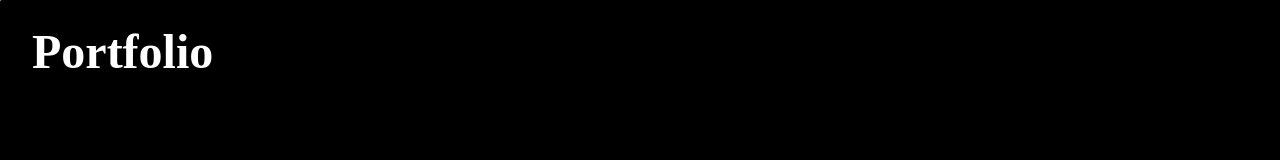
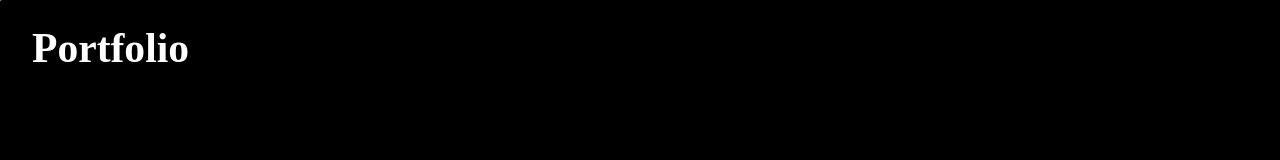
Before and after one commit to Hrithik450/portfolio, a React (Vite) app in the folder frontend/: page /about in a window 1280 px wide. Shown: the top 160 px of the page. Built offline with nearby package versions, Linux system fonts and the light colour scheme; a web font is replaced by a local one.

Commit message:
ninthcommit

```diff
--- a/frontend/src/components/Navbar/Navbar.jsx
+++ b/frontend/src/components/Navbar/Navbar.jsx
@@ -123,15 +123,11 @@ const Logo = styled(Standard)`
   gap: 0.5rem;
   flex-basis: 80%;
   color: white;
-  font-size: 3rem;
+  font-size: 2.6rem;
   animation: ${Animation} 1s ease-in-out;
 
   .bars {
     width: 30px;
-  }
-
-  @media (max-width: 768px) {
-    font-size: 3rem;
   }
 `;
 
--- a/frontend/src/components/Navbar/SideBar.jsx
+++ b/frontend/src/components/Navbar/SideBar.jsx
@@ -301,7 +301,7 @@ const MainContainer = styled.div`
     padding: 3.3rem 1rem 2rem 1rem;
 
     h1 {
-      font-size: 3rem;
+      font-size: 2.6rem;
       font-weight: bold;
     }
   }
--- a/frontend/src/components/Services.jsx
+++ b/frontend/src/components/Services.jsx
@@ -162,7 +162,7 @@ const CardTitle = styled.h2`
   font-size: 2rem;
   margin: 1.5rem 0;
   @media (max-width: 450px) {
-    font-size: 1.5rem;
+    font-size: 1.8rem;
   }
 `;
 
--- a/frontend/src/pages/Duplicate/Blog.jsx
+++ b/frontend/src/pages/Duplicate/Blog.jsx
@@ -171,12 +171,7 @@ const Stat = styled.div`
   animation: ${Animation} 1000ms ease-in-out;
   text-align: left;
 
-  @media (max-width: 450px) {
-    text-align: center;
-  }
-
   & > h1 {
-    text-align: center;
     font-size: 3rem;
     color: white;
     margin: 0;
--- a/frontend/src/pages/Service/Services.jsx
+++ b/frontend/src/pages/Service/Services.jsx
@@ -157,7 +157,7 @@ const CardTitle = styled.h2`
   margin: 1.5rem 0;
 
   @media (max-width: 450px) {
-    font-size: 1.5rem;
+    font-size: 1.8rem;
   }
 `;
 
```
